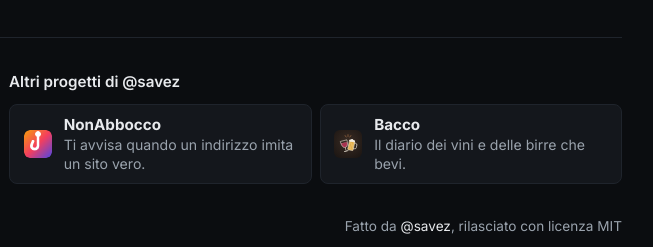
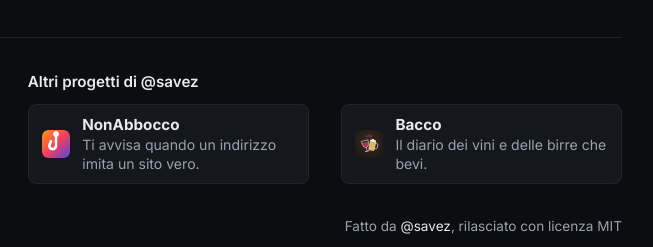
Before and after one commit to savez/fidality-card, an Astro site in the folder landing/: page / in a window 1280 px wide. Shown: the part 6930-7177 px from the top of the page, 528-1181 px from the left. Built offline with nearby package versions, Linux system fonts and the light colour scheme; Astro itself is replaced by a stand-in of ours; no server answers.

Commit message:
fix(landing): card degli altri progetti alla stessa altezza e allineate alle colonne del piede

```diff
--- a/landing/src/components/Footer.astro
+++ b/landing/src/components/Footer.astro
@@ -217,6 +217,7 @@ const ext = { rel: 'noopener noreferrer', target: '_blank' }
 
   .others a {
     display: flex;
+    height: 100%;
     align-items: center;
     gap: 0.75rem;
     padding: 0.6rem 0.85rem;
@@ -256,12 +257,18 @@ const ext = { rel: 'noopener noreferrer', target: '_blank' }
     }
 
     .footer-author {
-      grid-template-columns: 1fr 1.6fr;
+      grid-template-columns: 1.4fr 1fr 1fr;
+      column-gap: 2rem;
       align-items: start;
+    }
+
+    .others {
+      grid-column: span 2;
     }
 
     .others ul {
       grid-template-columns: 1fr 1fr;
+      column-gap: 2rem;
     }
   }
 </style>
```
